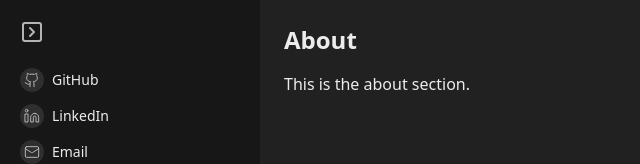
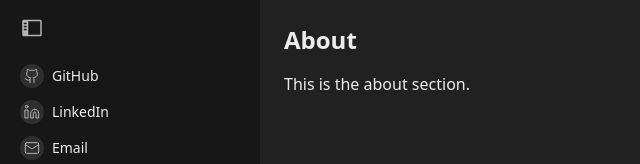
Before and after one commit to Apeirion/apeirion-site, a React (Vite) app: page / in a window 1280 px wide. Shown: the top 164 px of the page, without its empty margins (0-640 px from the left). Built offline with nearby package versions, Linux system fonts and the light colour scheme.

Commit message:
change lucide sidebar to phosphor sidebar

```diff
--- a/src/App.jsx
+++ b/src/App.jsx
@@ -1,5 +1,6 @@
 import React, { useState } from 'react'
-import { Github, Linkedin, Mail, ChevronRightSquare, ChevronLeftSquare } from 'lucide-react'
+import { Github, Linkedin, Mail } from 'lucide-react'
+import { Sidebar } from "phosphor-react"
 
 function App() {
   const [sidebarOpen, setSidebarOpen] = useState(true)
@@ -19,16 +20,18 @@ function App() {
       {/* Sidebar */}
       <aside
         className={`
-          sidebar fixed top-0 left-0 h-full w-[260px] bg-[#171717] text-sm p-3 flex flex-col
+          sidebar fixed top-0 left-0 h-full w-[260px] bg-[#171717] text-sm p-3 pt-2 flex flex-col
           ${sidebarOpen ? '' : 'closed'}
         `}
       >
         <button
-          className="mb-2 w-10 h-10 flex items-center justify-center rounded-full text-[#b4b4b4] hover:bg-[#2f2f2f] transition-colors"
+          className="mb-2 w-10 h-10 flex items-center justify-center rounded-lg text-[#b4b4b4] hover:bg-[#2f2f2f] transition-colors"
           onClick={() => setSidebarOpen(false)}
           aria-label="Close sidebar"
         >
-          <ChevronRightSquare strokeWidth={2} className="w-6 h-6" />
+          <Sidebar size={24} weight="fill" />
+
+
         </button>
 
         {/* Social Links */}
@@ -68,13 +71,16 @@ function App() {
         style={{ marginLeft: sidebarOpen ? '260px' : '0' }}
       >
         {!sidebarOpen && (
+          <button
+            className="mb-2 w-10 h-10 flex items-center justify-center rounded-full text-[#b4b4b4] hover:bg-[#2f2f2f] transition-colors"
+            onClick={() => setSidebarOpen(true)}
+            aria-label="Open sidebar"
+          >
+          <svg xmlns="http://www.w3.org/2000/svg" width="24" height="24" fill="currentColor" class="bi bi-window-sidebar" viewBox="0 0 16 16">
+            <path d="M2.5 4a.5.5 0 1 0 0-1 .5.5 0 0 0 0 1m2-.5a.5.5 0 1 1-1 0 .5.5 0 0 1 1 0m1 .5a.5.5 0 1 0 0-1 .5.5 0 0 0 0 1"/>
+            <path d="M2 1a2 2 0 0 0-2 2v10a2 2 0 0 0 2 2h12a2 2 0 0 0 2-2V3a2 2 0 0 0-2-2zm12 1a1 1 0 0 1 1 1v2H1V3a1 1 0 0 1 1-1zM1 13V6h4v8H2a1 1 0 0 1-1-1m5 1V6h9v7a1 1 0 0 1-1 1z"/>
+          </svg>
 
-          <button
-          className="mb-2 w-10 h-10 flex items-center justify-center rounded-full text-[#b4b4b4] hover:bg-[#2f2f2f] transition-colors"
-          onClick={() => setSidebarOpen(true)}
-          aria-label="Open sidebar"
-          >
-          <ChevronLeftSquare strokeWidth={2} className="w-6 h-6" />
           </button>
         )}
 
```
